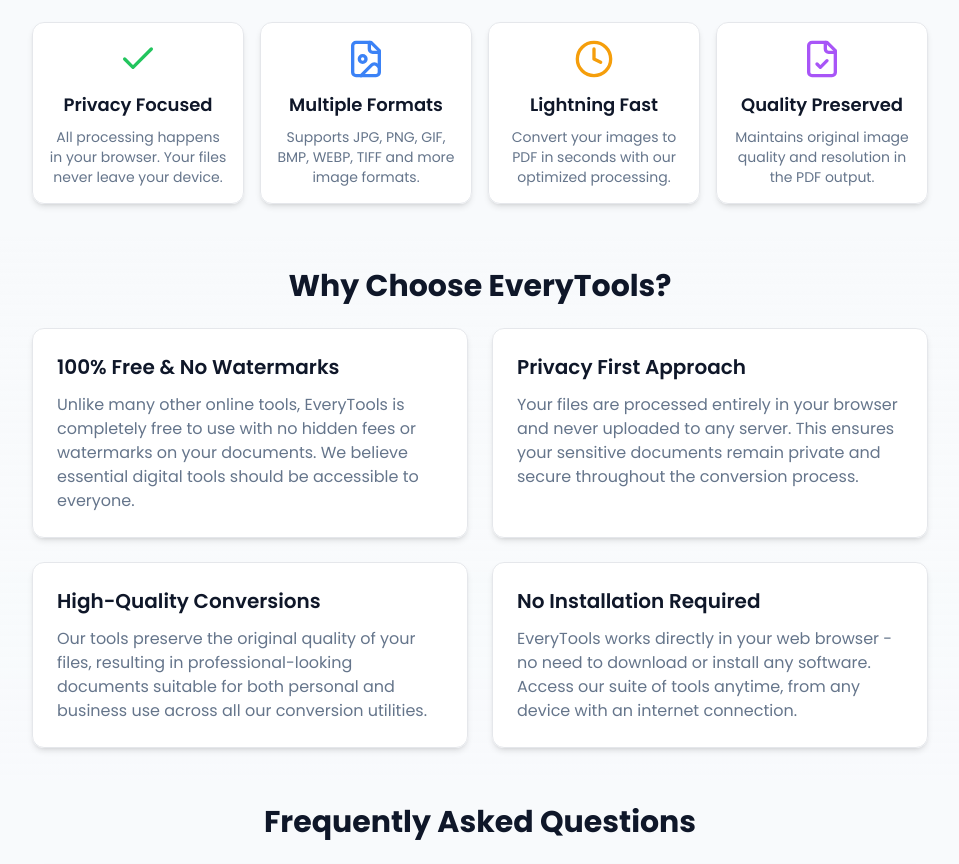
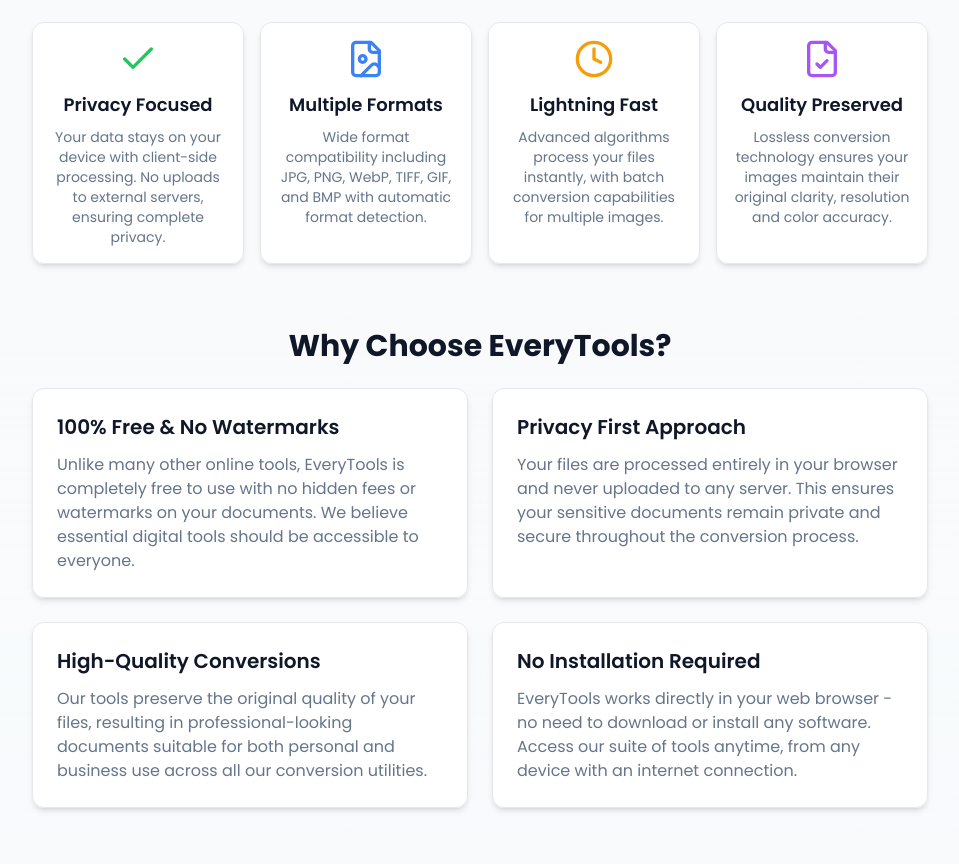
Before and after one commit to enzoceon/mytoolbox, a React (Vite) app: page / in a window 1280 px wide. Shown: the part 1663-2527 px from the top of the page, without its empty margins (160-1119 px from the left). Built offline with nearby package versions, Linux system fonts and the light colour scheme.

Commit message:
Update key features descriptions

```diff
--- a/src/components/sections/FeaturesSection.tsx
+++ b/src/components/sections/FeaturesSection.tsx
@@ -13,7 +13,7 @@ const FeaturesSection: React.FC = () => {
             <Check className="h-10 w-10 text-green-500 mb-3" />
             <h3 className="text-lg font-semibold mb-2">Privacy Focused</h3>
             <p className="text-sm text-muted-foreground">
-              All processing happens in your browser. Your files never leave your device.
+              Your data stays on your device with client-side processing. No uploads to external servers, ensuring complete privacy.
             </p>
           </div>
 
@@ -21,7 +21,7 @@ const FeaturesSection: React.FC = () => {
             <FileImage className="h-10 w-10 text-blue-500 mb-3" />
             <h3 className="text-lg font-semibold mb-2">Multiple Formats</h3>
             <p className="text-sm text-muted-foreground">
-              Supports JPG, PNG, GIF, BMP, WEBP, TIFF and more image formats.
+              Wide format compatibility including JPG, PNG, WebP, TIFF, GIF, and BMP with automatic format detection.
             </p>
           </div>
 
@@ -29,7 +29,7 @@ const FeaturesSection: React.FC = () => {
             <Clock className="h-10 w-10 text-amber-500 mb-3" />
             <h3 className="text-lg font-semibold mb-2">Lightning Fast</h3>
             <p className="text-sm text-muted-foreground">
-              Convert your images to PDF in seconds with our optimized processing.
+              Advanced algorithms process your files instantly, with batch conversion capabilities for multiple images.
             </p>
           </div>
 
@@ -37,7 +37,7 @@ const FeaturesSection: React.FC = () => {
             <FileCheck className="h-10 w-10 text-purple-500 mb-3" />
             <h3 className="text-lg font-semibold mb-2">Quality Preserved</h3>
             <p className="text-sm text-muted-foreground">
-              Maintains original image quality and resolution in the PDF output.
+              Lossless conversion technology ensures your images maintain their original clarity, resolution and color accuracy.
             </p>
           </div>
         </div>
```
